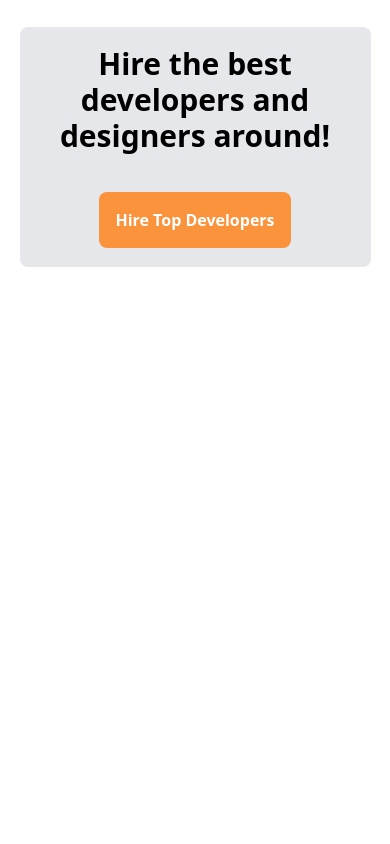
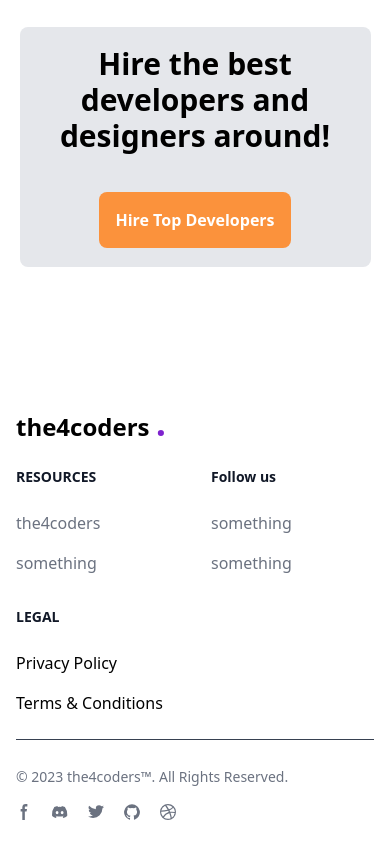
Before and after one commit to obuastella/the4coders, a React (Create React App) app in the folder front-end/: page / in a window 390 px wide. Shown: the part 6162-7006 px from the top of the page. Before the commit the page ends 6541 px from the top, so only its background shows below. Built offline with nearby package versions, Linux system fonts and the light colour scheme.

Commit message:
Wip: footer

```diff
--- a/front-end/src/pages/Home/index.jsx
+++ b/front-end/src/pages/Home/index.jsx
@@ -30,7 +30,6 @@ function Home() {
         </div>
       </section>
       {/* End Hero Section */}
-
       {/* Services */}
       <section className="w-full bgColor my-24">
         <div className="w-[90%] mx-auto">
@@ -93,7 +92,6 @@ function Home() {
         </p>
         <Profile />
       </section>
-
       {/* Recent Studies */}
       <Line />
       <h2 className="text-center text-2xl">
@@ -137,7 +135,164 @@ function Home() {
           Hire Top Developers
         </button>
       </section>
-      <footer></footer>
+
+      <footer class="text-black bg-white">
+        <div class="mx-auto w-full max-w-screen-xl p-4 py-6 lg:py-8">
+          <div class="md:flex md:justify-between">
+            <div class="mb-6 md:mb-0">
+              <a href="#" class="flex items-center">
+                <span class="text-black self-center text-2xl font-semibold whitespace-nowrap">
+                  the4coders <span className="text-purple-700 text-4xl">.</span>
+                </span>
+              </a>
+            </div>
+            <div class="grid grid-cols-2 gap-8 sm:gap-6 sm:grid-cols-3">
+              <div>
+                <h2 class="mb-6 text-sm font-semibold text-gray-900 uppercase">
+                  Resources
+                </h2>
+                <ul class="text-gray-500 font-medium">
+                  <li class="mb-4">
+                    <a href="#" class="hover:underline">
+                      the4coders
+                    </a>
+                  </li>
+                  <li>
+                    <a href="#" class="hover:underline">
+                      something
+                    </a>
+                  </li>
+                </ul>
+              </div>
+              <div>
+                <h2 class="mb-6 text-sm font-semibold text-gray-900 uppercas">
+                  Follow us
+                </h2>
+                <ul class="text-gray-500 font-medium">
+                  <li class="mb-4">
+                    <a href="" class="hover:underline ">
+                      something
+                    </a>
+                  </li>
+                  <li>
+                    <a href="somethins" class="hover:underline">
+                      something
+                    </a>
+                  </li>
+                </ul>
+              </div>
+              <div>
+                <h2 class="mb-6 text-sm font-semibold text-gray-900 uppercase">
+                  Legal
+                </h2>
+                <ul class="text-gray-5000 font-medium">
+                  <li class="mb-4">
+                    <a href="#" class="hover:underline">
+                      Privacy Policy
+                    </a>
+                  </li>
+                  <li>
+                    <a href="#" class="hover:underline">
+                      Terms &amp; Conditions
+                    </a>
+                  </li>
+                </ul>
+              </div>
+            </div>
+          </div>
+          <hr class="my-6  sm:mx-auto border-gray-700 lg:my-8" />
+          <div class="sm:flex sm:items-center sm:justify-between">
+            <span className="text-sm text-gray-500 sm:text-center">
+              © 2023{" "}
+              <a href="#" class="hover:underline">
+                the4coders™
+              </a>
+              . All Rights Reserved.
+            </span>
+            <div class="flex mt-4 sm:justify-center sm:mt-0">
+              <a href="#" className="text-gray-500 hover:text-gray-900">
+                <svg
+                  class="w-4 h-4"
+                  aria-hidden="true"
+                  xmlns="http://www.w3.org/2000/svg"
+                  fill="currentColor"
+                  viewBox="0 0 8 19"
+                >
+                  <path
+                    fill-rule="evenodd"
+                    d="M6.135 3H8V0H6.135a4.147 4.147 0 0 0-4.142 4.142V6H0v3h2v9.938h3V9h2.021l.592-3H5V3.591A.6.6 0 0 1 5.592 3h.543Z"
+                    clip-rule="evenodd"
+                  />
+                </svg>
+                <span className="sr-only">Facebook page</span>
+              </a>
+              <a href="#" className="text-gray-500 hover:text-gray-900 ms-5">
+                <svg
+                  className="w-4 h-4"
+                  aria-hidden="true"
+                  xmlns="http://www.w3.org/2000/svg"
+                  fill="currentColor"
+                  viewBox="0 0 21 16"
+                >
+                  <path d="M16.942 1.556a16.3 16.3 0 0 0-4.126-1.3 12.04 12.04 0 0 0-.529 1.1 15.175 15.175 0 0 0-4.573 0 11.585 11.585 0 0 0-.535-1.1 16.274 16.274 0 0 0-4.129 1.3A17.392 17.392 0 0 0 .182 13.218a15.785 15.785 0 0 0 4.963 2.521c.41-.564.773-1.16 1.084-1.785a10.63 10.63 0 0 1-1.706-.83c.143-.106.283-.217.418-.33a11.664 11.664 0 0 0 10.118 0c.137.113.277.224.418.33-.544.328-1.116.606-1.71.832a12.52 12.52 0 0 0 1.084 1.785 16.46 16.46 0 0 0 5.064-2.595 17.286 17.286 0 0 0-2.973-11.59ZM6.678 10.813a1.941 1.941 0 0 1-1.8-2.045 1.93 1.93 0 0 1 1.8-2.047 1.919 1.919 0 0 1 1.8 2.047 1.93 1.93 0 0 1-1.8 2.045Zm6.644 0a1.94 1.94 0 0 1-1.8-2.045 1.93 1.93 0 0 1 1.8-2.047 1.918 1.918 0 0 1 1.8 2.047 1.93 1.93 0 0 1-1.8 2.045Z" />
+                </svg>
+                <span className="sr-only">Discord community</span>
+              </a>
+              <a href="#" class="text-gray-500 hover:text-gray-900  ms-5">
+                <svg
+                  className="w-4 h-4"
+                  aria-hidden="true"
+                  xmlns="http://www.w3.org/2000/svg"
+                  fill="currentColor"
+                  viewBox="0 0 20 17"
+                >
+                  <path
+                    fill-rule="evenodd"
+                    d="M20 1.892a8.178 8.178 0 0 1-2.355.635 4.074 4.074 0 0 0 1.8-2.235 8.344 8.344 0 0 1-2.605.98A4.13 4.13 0 0 0 13.85 0a4.068 4.068 0 0 0-4.1 4.038 4 4 0 0 0 .105.919A11.705 11.705 0 0 1 1.4.734a4.006 4.006 0 0 0 1.268 5.392 4.165 4.165 0 0 1-1.859-.5v.05A4.057 4.057 0 0 0 4.1 9.635a4.19 4.19 0 0 1-1.856.07 4.108 4.108 0 0 0 3.831 2.807A8.36 8.36 0 0 1 0 14.184 11.732 11.732 0 0 0 6.291 16 11.502 11.502 0 0 0 17.964 4.5c0-.177 0-.35-.012-.523A8.143 8.143 0 0 0 20 1.892Z"
+                    clip-rule="evenodd"
+                  />
+                </svg>
+                <span class="sr-only">Twitter page</span>
+              </a>
+              <a href="#" className="text-gray-500 hover:text-gray-900 ms-5">
+                <svg
+                  className="w-4 h-4"
+                  aria-hidden="true"
+                  xmlns="http://www.w3.org/2000/svg"
+                  fill="currentColor"
+                  viewBox="0 0 20 20"
+                >
+                  <path
+                    fill-rule="evenodd"
+                    d="M10 .333A9.911 9.911 0 0 0 6.866 19.65c.5.092.678-.215.678-.477 0-.237-.01-1.017-.014-1.845-2.757.6-3.338-1.169-3.338-1.169a2.627 2.627 0 0 0-1.1-1.451c-.9-.615.07-.6.07-.6a2.084 2.084 0 0 1 1.518 1.021 2.11 2.11 0 0 0 2.884.823c.044-.503.268-.973.63-1.325-2.2-.25-4.516-1.1-4.516-4.9A3.832 3.832 0 0 1 4.7 7.068a3.56 3.56 0 0 1 .095-2.623s.832-.266 2.726 1.016a9.409 9.409 0 0 1 4.962 0c1.89-1.282 2.717-1.016 2.717-1.016.366.83.402 1.768.1 2.623a3.827 3.827 0 0 1 1.02 2.659c0 3.807-2.319 4.644-4.525 4.889a2.366 2.366 0 0 1 .673 1.834c0 1.326-.012 2.394-.012 2.72 0 .263.18.572.681.475A9.911 9.911 0 0 0 10 .333Z"
+                    clip-rule="evenodd"
+                  />
+                </svg>
+                <span class="sr-only">GitHub account</span>
+              </a>
+              <a
+                href="#"
+                className="text-gray-500 hover:text-gray-900 dark:hover:text-white ms-5"
+              >
+                <svg
+                  className="w-4 h-4"
+                  aria-hidden="true"
+                  xmlns="http://www.w3.org/2000/svg"
+                  fill="currentColor"
+                  viewBox="0 0 20 20"
+                >
+                  <path
+                    fill-rule="evenodd"
+                    d="M10 0a10 10 0 1 0 10 10A10.009 10.009 0 0 0 10 0Zm6.613 4.614a8.523 8.523 0 0 1 1.93 5.32 20.094 20.094 0 0 0-5.949-.274c-.059-.149-.122-.292-.184-.441a23.879 23.879 0 0 0-.566-1.239 11.41 11.41 0 0 0 4.769-3.366ZM8 1.707a8.821 8.821 0 0 1 2-.238 8.5 8.5 0 0 1 5.664 2.152 9.608 9.608 0 0 1-4.476 3.087A45.758 45.758 0 0 0 8 1.707ZM1.642 8.262a8.57 8.57 0 0 1 4.73-5.981A53.998 53.998 0 0 1 9.54 7.222a32.078 32.078 0 0 1-7.9 1.04h.002Zm2.01 7.46a8.51 8.51 0 0 1-2.2-5.707v-.262a31.64 31.64 0 0 0 8.777-1.219c.243.477.477.964.692 1.449-.114.032-.227.067-.336.1a13.569 13.569 0 0 0-6.942 5.636l.009.003ZM10 18.556a8.508 8.508 0 0 1-5.243-1.8 11.717 11.717 0 0 1 6.7-5.332.509.509 0 0 1 .055-.02 35.65 35.65 0 0 1 1.819 6.476 8.476 8.476 0 0 1-3.331.676Zm4.772-1.462A37.232 37.232 0 0 0 13.113 11a12.513 12.513 0 0 1 5.321.364 8.56 8.56 0 0 1-3.66 5.73h-.002Z"
+                    clip-rule="evenodd"
+                  />
+                </svg>
+                <span className="sr-only">Dribbble account</span>
+              </a>
+            </div>
+          </div>
+        </div>
+      </footer>
     </>
   );
 }
```
